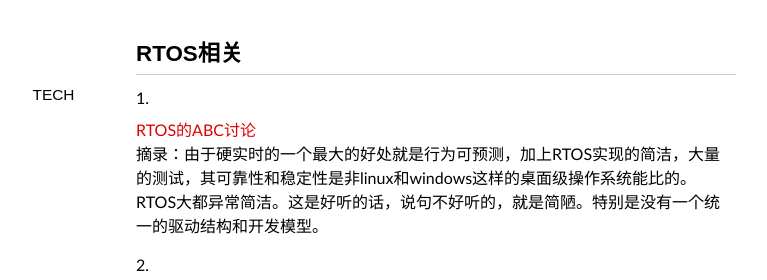
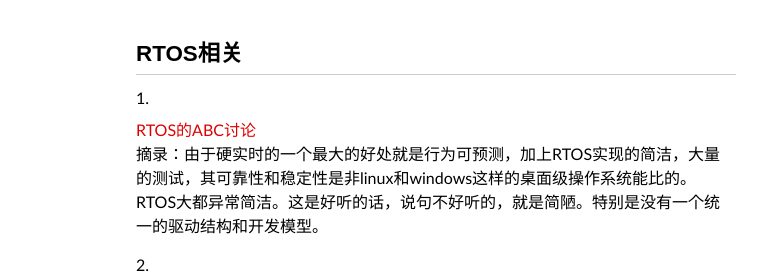
Before and after one commit to lanxinyuchs/lanxinyuchs.github.io, a Jekyll site: the page built from _posts/rtos/2013-06-18-RTOS-related.md, in a window 1280 px wide. Shown: the top 280 px of the page, without its empty margins (204-971 px from the left). Built offline with Jekyll 4.4.1, drawn with Linux system fonts in a browser that asks for light colours; some web fonts are replaced; Markdown is read by kramdown in place of the engine named in the settings.

Commit message:
Update default.html

```diff
--- a/_layouts/default.html
+++ b/_layouts/default.html
@@ -43,7 +43,7 @@
         <h1>{{ page.title }}</h1>
         </header>
         <nav>
-	<span><a title="Tech" class="" href="/">Tech</a></span>
+	<span><a title="Tech" class="" href="/"></a></span>
         </nav>
         <article class="content">
         {{ content }}
```
